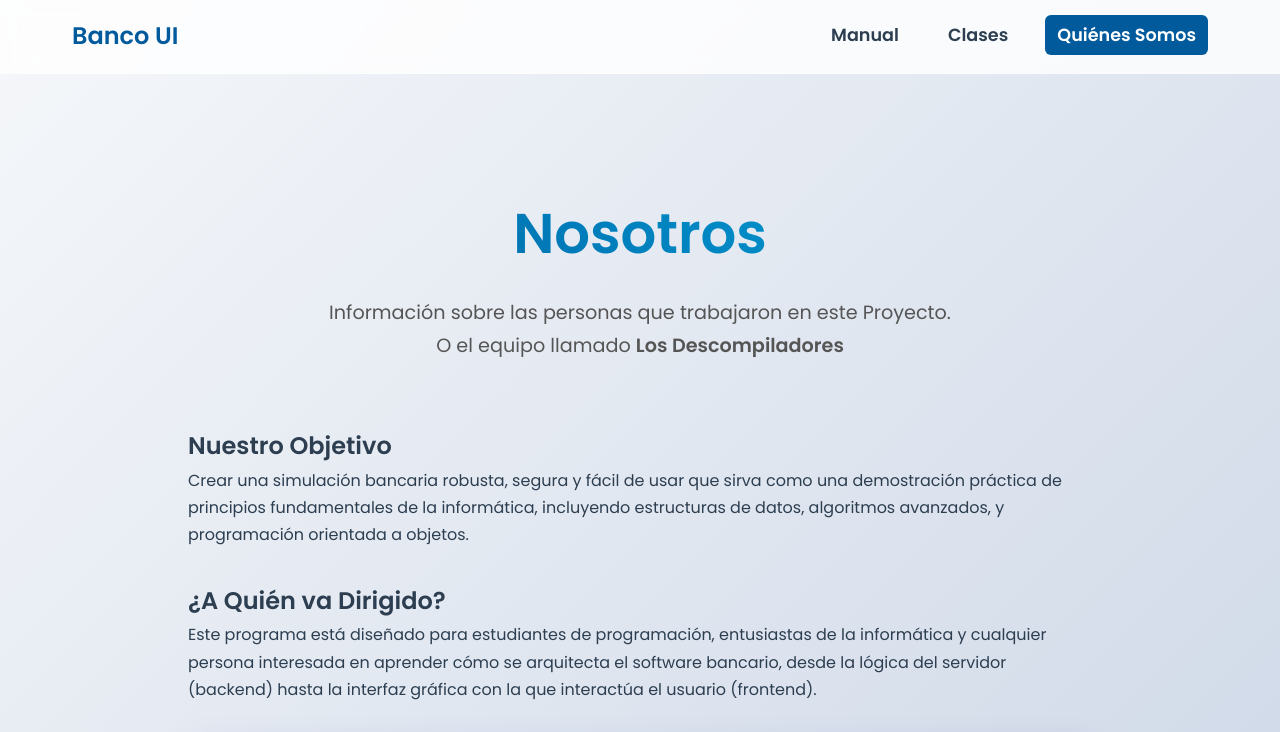
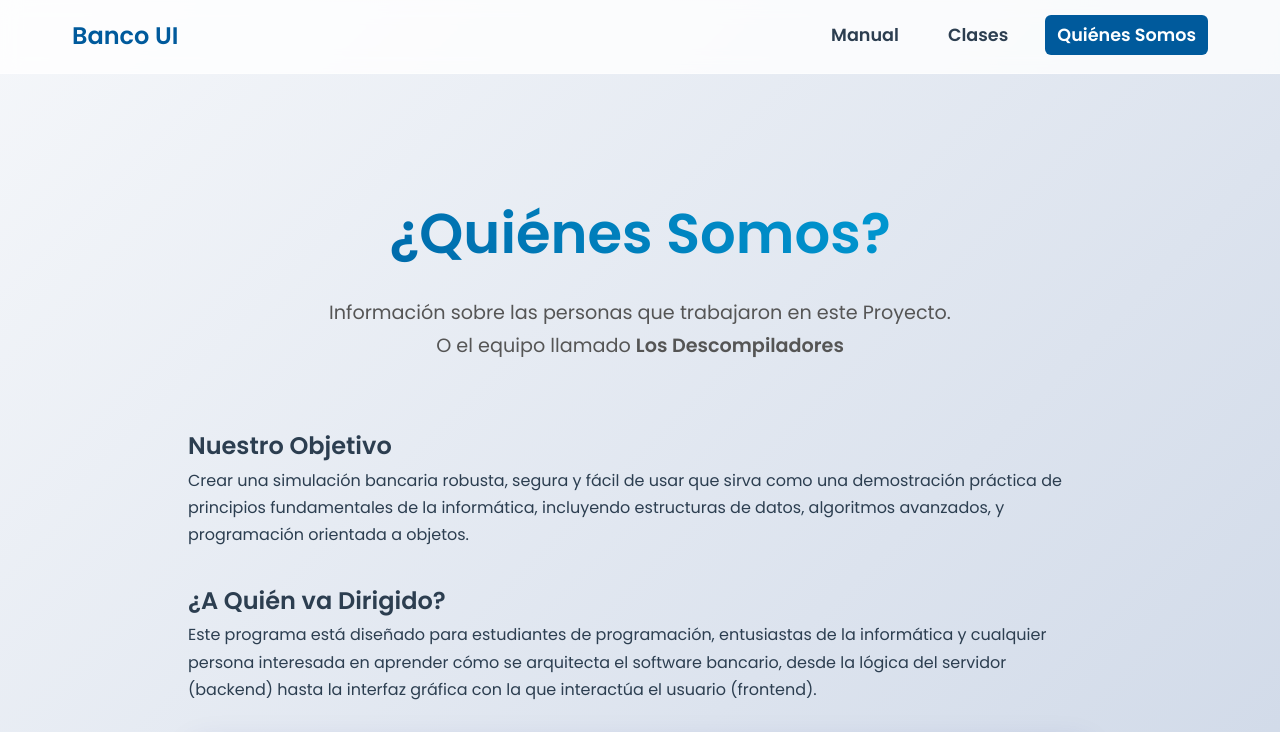
Before and after one commit to AlexGPB06/Manual_Usuaeio_Proyecto_ED, a plain HTML site: page quienes_somos.html in a window 1280 px wide. Shown: the top 732 px of the page. Drawn offline with Linux system fonts and the light colour scheme.

Commit message:
quienes somos

```diff
--- a/quienes_somos.html
+++ b/quienes_somos.html
@@ -23,7 +23,7 @@
 
     <div class="container">
         <header>
-            <h1>Nosotros</h1>
+            <h1>¿Quiénes Somos?</h1>
             <p>Información sobre las personas que trabajaron en este Proyecto.</p>
             <p>O el equipo llamado <strong>Los Descompiladores</strong></p>
         </header>
```
